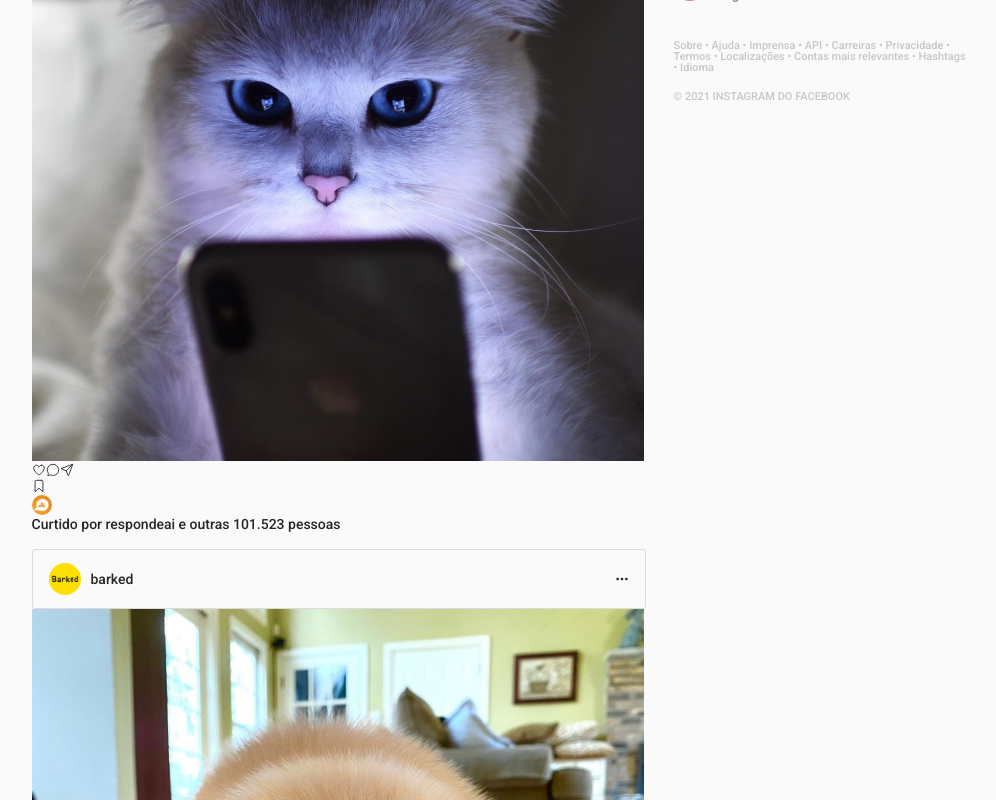
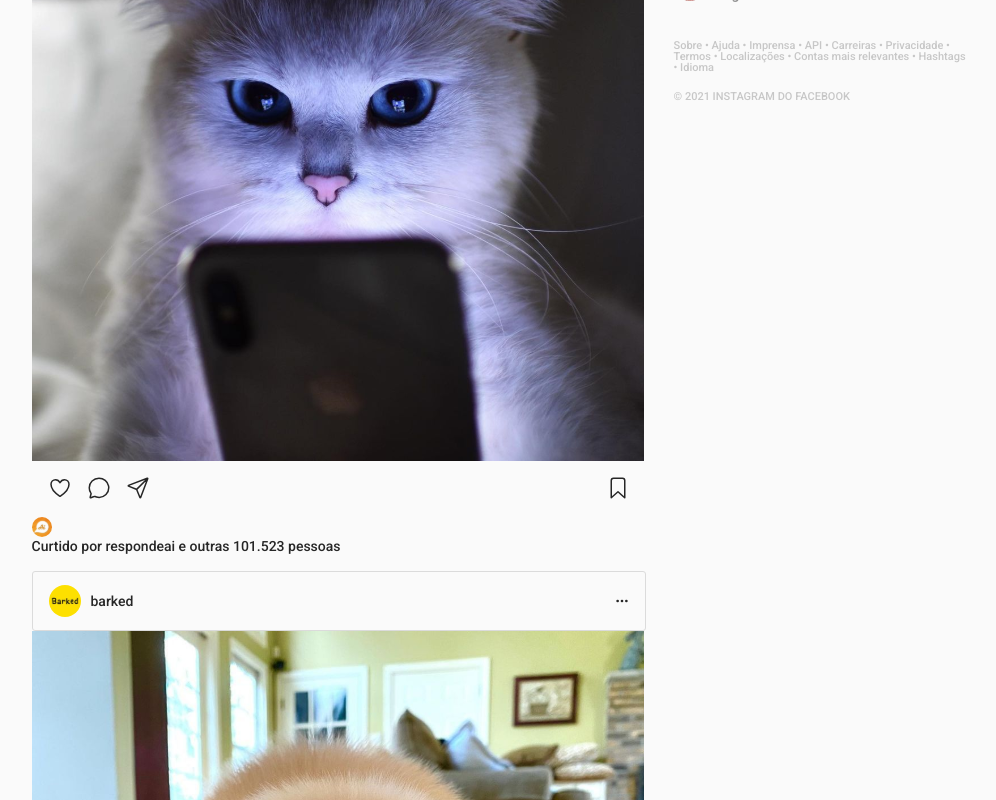
Before and after one commit to vinisi12363/Projeto7-Instagram-React, a React (Create React App) app: page / in a window 1280 px wide. Shown: the part 489-1289 px from the top of the page, without its empty margins (141-1137 px from the left). Built offline with nearby package versions, Linux system fonts and the light colour scheme.

Commit message:
adicionando os compnentes de App

```diff
--- a/public/styles/style.css
+++ b/public/styles/style.css
@@ -202,15 +202,23 @@ body {
   width: 612px;
 }
 
-.post .fundo .acoes {
+.posts .fundo .acoes {
   display: flex;
+  flex-direction: row;
   justify-content: space-between;
   padding: 13px 16px;
   font-size: 24px;
 }
+.posts .fundo .acoes .innerAcoes {
+  display: flex;
+  flex-direction: row;
+  justify-content: space-between;
+  width: 102px;
 
+}
 .post .fundo .acoes div:first-child ion-icon {
   margin-right: 6px;
+
 }
 
 .post .fundo .curtidas {
@@ -218,6 +226,7 @@ body {
   align-items: center;
   padding: 0 16px 13px;
   font-weight: 300;
+  background-color: #139EF2;
 }
 
 .post .fundo .curtidas img {
--- a/src/components/App.jsx
+++ b/src/components/App.jsx
@@ -0,0 +1,14 @@
+
+import Corpo from "./Corpo";
+
+import Navbar from "./Navbar";
+
+
+export default function App() {
+  return (
+    <div class="app">
+      <Navbar />
+      <Corpo />
+    </div>
+  );
+}
--- a/src/components/ImagePost.jsx
+++ b/src/components/ImagePost.jsx
@@ -1,6 +1,7 @@
 
 export default function ImagePost(props) {
     console.log("ImagePost", props)
+
     return (
         <>
 
@@ -10,7 +11,7 @@ export default function ImagePost(props) {
 
             <div class="fundo">
                 <div class="acoes">
-                    <div>
+                    <div className="innerAcoes" >
                         <ion-icon name="heart-outline"></ion-icon>
                         <ion-icon name="chatbubble-outline"></ion-icon>
                         <ion-icon name="paper-plane-outline"></ion-icon>
@@ -20,7 +21,7 @@ export default function ImagePost(props) {
                     </div>
                 </div>
 
-                <div class="curtidas">
+                <div className="curtidas">
                     <img src="./assets/img/respondeai.svg" alt="respondeai" />
                     <div class="texto">
                         Curtido por <strong>respondeai</strong> e <strong>outras 101.523 pessoas</strong>
--- a/src/index.jsx
+++ b/src/index.jsx
@@ -11,26 +11,6 @@
 //TODO LEMBARAR DE DAR OS COMMITS
 
 //TODO parei na criação do array de objetos post.
-
 import ReactDOM from "react-dom";
-import Corpo from "./components/Corpo";
-import Footer from "./components/footer";
-import Navbar from "./components/Navbar";
-import Posts from "./components/Posts";
-import Sidebar from "./components/Sidebar";
-import Sugestoes from "./components/Sugestoes";
-import Usuario from "./components/Usuario";
-
-
-
-
-function App() {
-  return (
-    <div class="app">
-      <Navbar />
-      <Corpo />
-    </div>
-  );
-}
-
+import App from "./components/App";
 ReactDOM.render(<App />, document.querySelector(".root"));
```
